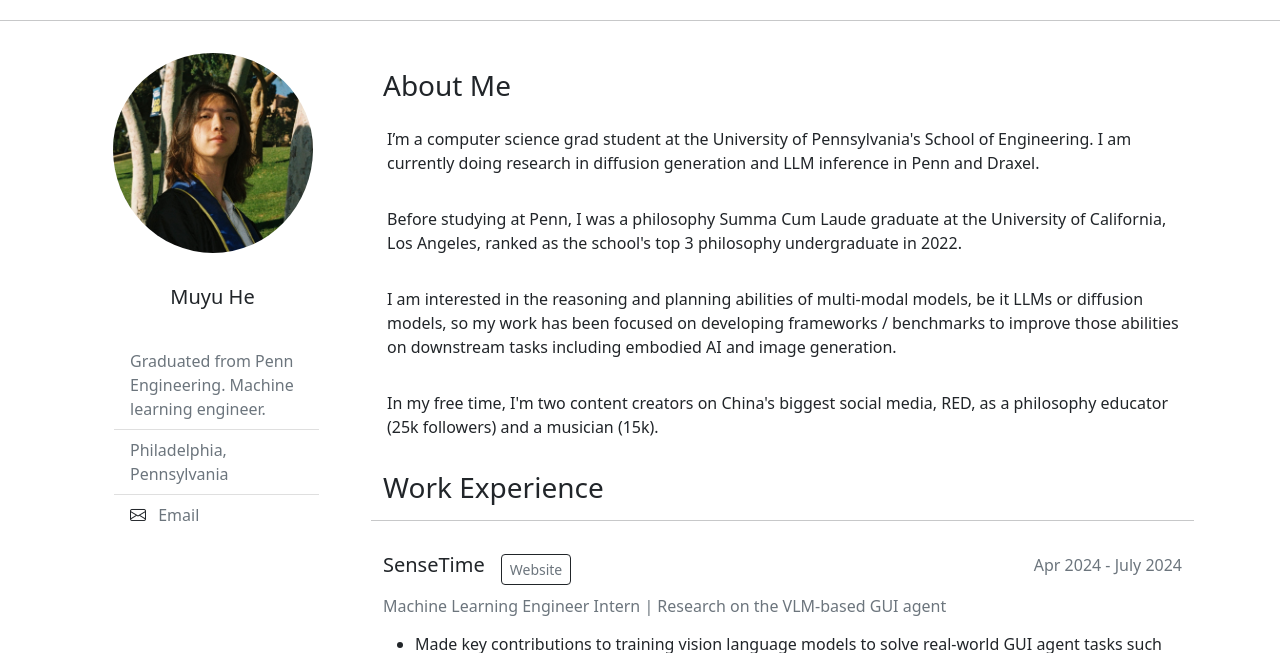
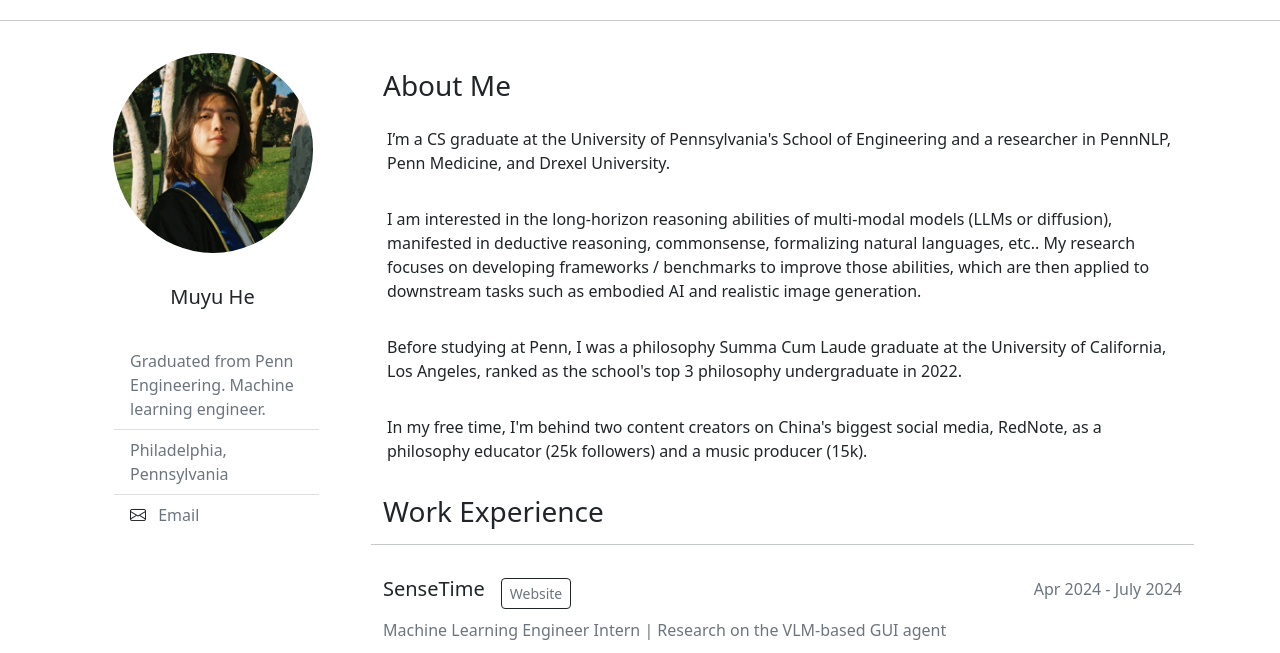
Before and after one commit to RiddleHe/riddlehe.github.io, a plain HTML site: page index.html in a window 1280 px wide. Shown: the part 103-756 px from the top of the page. Drawn offline with nearby package versions, Linux system fonts and the light colour scheme.

Commit message:
Updated index.html

```diff
--- a/index.html
+++ b/index.html
@@ -65,10 +65,10 @@
                 <section class="container mt-3">
                     <div class="row text-start">
                         <h3 class="text-dark">About Me</h3>
-                        <p class="mt-3 ps-3">I’m a computer science grad student at the University of Pennsylvania's School of Engineering. I am currently doing research in diffusion generation and LLM inference in Penn and Draxel.</p>
+                        <p class="mt-3 ps-3">I’m a CS graduate at the University of Pennsylvania's School of Engineering and a researcher in PennNLP, Penn Medicine, and Drexel University.</p>
+                        <p class="mt-3 ps-3">I am interested in the long-horizon reasoning abilities of multi-modal models (LLMs or diffusion), manifested in deductive reasoning, commonsense, formalizing natural languages, etc.. My research focuses on developing frameworks / benchmarks to improve those abilities, which are then applied to downstream tasks such as embodied AI and realistic image generation.</p>
                         <p class="mt-3 ps-3">Before studying at Penn, I was a philosophy Summa Cum Laude graduate at the University of California, Los Angeles, ranked as the school's top 3 philosophy undergraduate in 2022.</p>
-                        <p class="mt-3 ps-3">I am interested in the reasoning and planning abilities of multi-modal models, be it LLMs or diffusion models, so my work has been focused on developing frameworks / benchmarks to improve those abilities on downstream tasks including embodied AI and image generation.</p>
-                        <p class="mt-3 ps-3">In my free time, I'm two content creators on China's biggest social media, RED, as a philosophy educator (25k followers) and a musician (15k).</p>
+                        <p class="mt-3 ps-3">In my free time, I'm behind two content creators on China's biggest social media, RedNote, as a philosophy educator (25k followers) and a music producer (15k).</p>
                     </div>
                 </section>
                 <section class="container mt-3">
```
